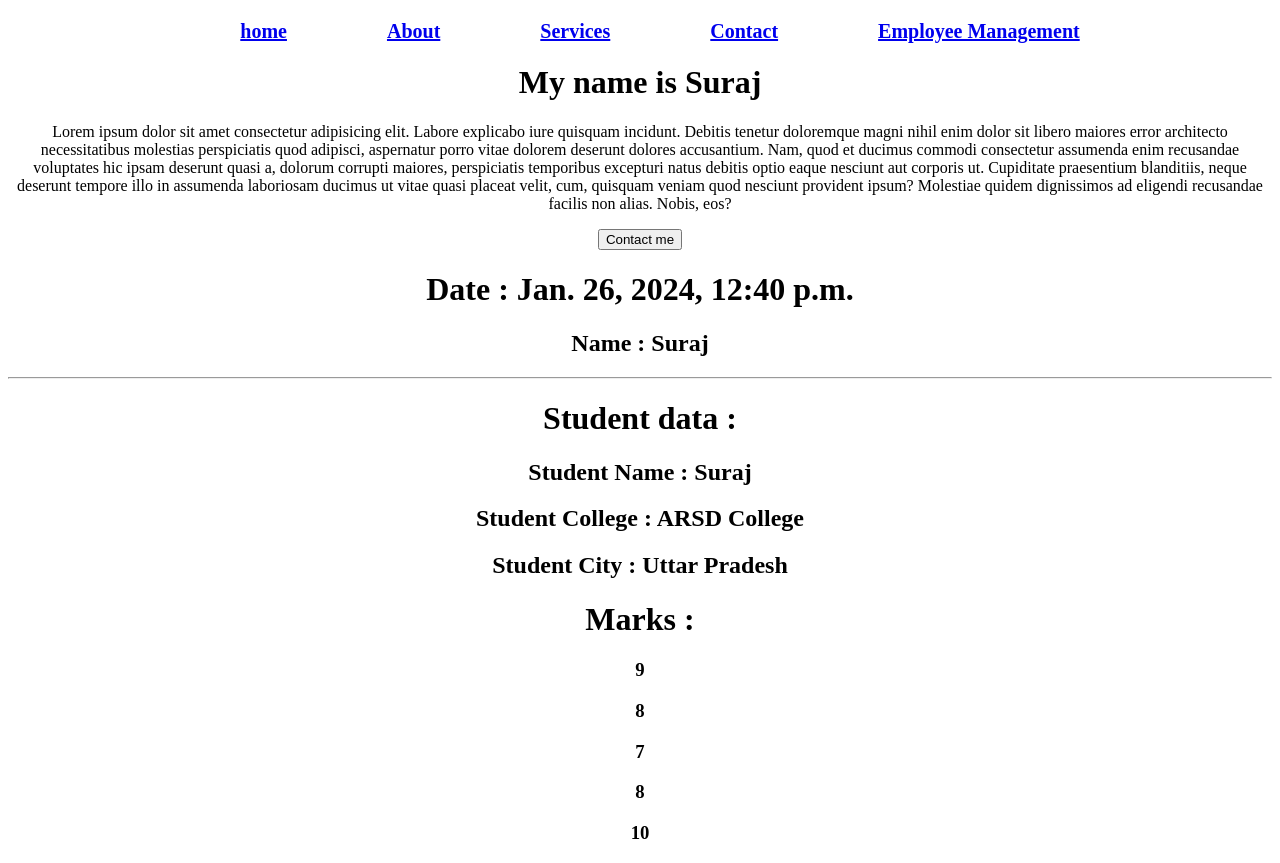
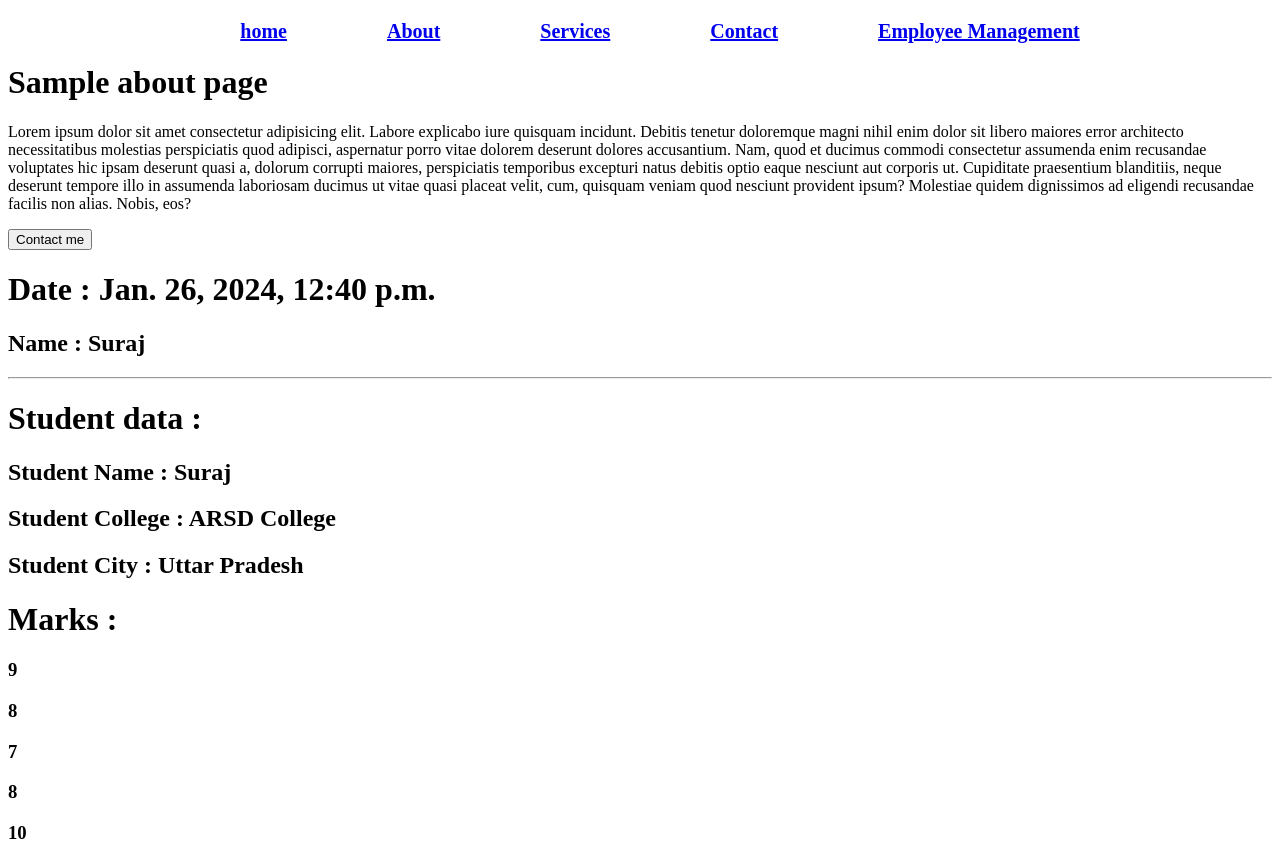
Before and after one commit to surajverma02/employee-management-system, a Django app: page /about/ in a window 1280 px wide. Run offline with Django 4.2, Linux system fonts and the light colour scheme.

Commit message:
updated front

```diff
--- a/templates/about.html
+++ b/templates/about.html
@@ -5,7 +5,7 @@
     <meta name="viewport" content="width=device-width, initial-scale=1.0">
     <style>
         *{
-            text-align: center;
+            text-align: left;
         }
     </style>
     <title>About me</title>
@@ -16,7 +16,7 @@
 
 
     <div class="about">
-        <h1>My name is Suraj</h1>
+        <h1>Sample about page</h1>
         <p>Lorem ipsum dolor sit amet consectetur adipisicing elit. Labore explicabo iure quisquam incidunt. Debitis tenetur doloremque magni nihil enim dolor sit libero maiores error architecto necessitatibus molestias perspiciatis quod adipisci, aspernatur porro vitae dolorem deserunt dolores accusantium. Nam, quod et ducimus commodi consectetur assumenda enim recusandae voluptates hic ipsam deserunt quasi a, dolorum corrupti maiores, perspiciatis temporibus excepturi natus debitis optio eaque nesciunt aut corporis ut. Cupiditate praesentium blanditiis, neque deserunt tempore illo in assumenda laboriosam ducimus ut vitae quasi placeat velit, cum, quisquam veniam quod nesciunt provident ipsum? Molestiae quidem dignissimos ad eligendi recusandae facilis non alias. Nobis, eos?</p>
         <button>Contact me</button>
 
@@ -25,11 +25,11 @@
 
         <!-- { if isActive %} -->
         <div>
-            <h1>Student data :
+            <h1>Student data : </h1>
                 <h2>Student Name : {{studentData.studentName}}</h2>
                 <h2>Student College : {{studentData.studentCollege}}</h2>
                 <h2>Student City : {{studentData.studentCity}}</h2>
-            </h1>
+
 
             <h1>
                 Marks :
--- a/templates/contact.html
+++ b/templates/contact.html
@@ -5,7 +5,7 @@
     <meta name="viewport" content="width=device-width, initial-scale=1.0">
     <style>
         *{
-            text-align: center;
+            text-align: left;
         }
     </style>
     <title>Contact</title>
--- a/templates/home.html
+++ b/templates/home.html
@@ -5,7 +5,7 @@
     <meta name="viewport" content="width=device-width, initial-scale=1.0">
     <style>
         *{
-            text-align: center;
+            text-align: left;
         }
     </style>
     <title>Home</title>
@@ -15,7 +15,7 @@
     {% include 'navbar.html' %}
 
     <div class="about">
-        <h1>Suraj</h1>
+        <h1>Sample Home page</h1>
         <p>Lorem ipsum dolor sit amet consectetur adipisicing elit. Labore explicabo iure quisquam incidunt. Debitis tenetur doloremque magni nihil enim dolor sit libero maiores error architecto necessitatibus molestias perspiciatis quod adipisci, aspernatur porro vitae dolorem deserunt dolores accusantium. Nam, quod et ducimus commodi consectetur assumenda enim recusandae voluptates hic ipsam deserunt quasi a, dolorum corrupti maiores, perspiciatis temporibus excepturi natus debitis optio eaque nesciunt aut corporis ut. Cupiditate praesentium blanditiis, neque deserunt tempore illo in assumenda laboriosam ducimus ut vitae quasi placeat velit, cum, quisquam veniam quod nesciunt provident ipsum? Molestiae quidem dignissimos ad eligendi recusandae facilis non alias. Nobis, eos?</p>
         <button>Contact me</button>
     </div>
--- a/templates/services.html
+++ b/templates/services.html
@@ -5,7 +5,7 @@
     <meta name="viewport" content="width=device-width, initial-scale=1.0">
     <style>
         *{
-            text-align: center;
+            text-align: left;
         }
     </style>
     <title>services</title>
```
Also changed, not shown: db.sqlite3.
